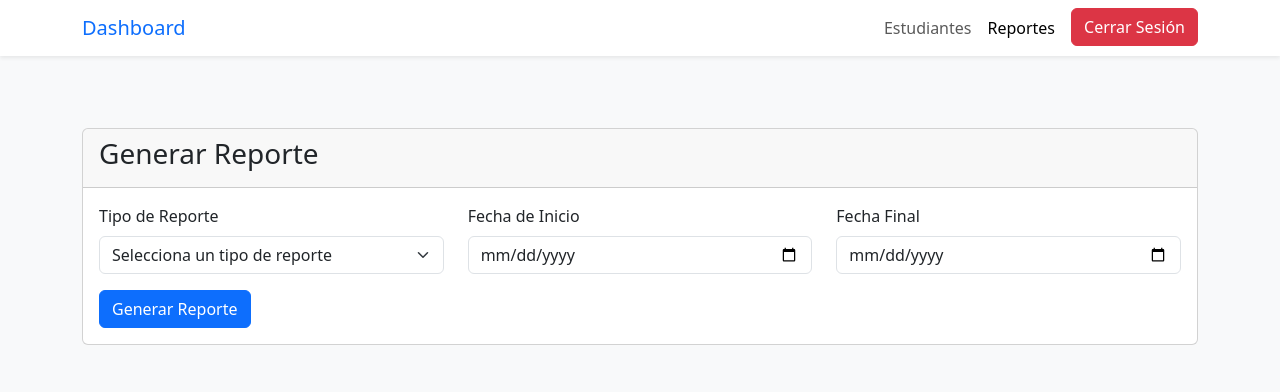
After one commit to caniza1es/Monterosso---registro-de-pagos, a Flask app: page /report in a window 1280 px wide. The commit adds this page. Shown: the top 392 px of the page. Run offline with Flask 3, Linux system fonts and the light colour scheme; the visitor is signed in with stand-in values (Sample User, id 1).

Commit message:
Add files via upload

```diff
--- a/app.py
+++ b/app.py
@@ -1,27 +1,30 @@
-from flask import Flask, session, request, render_template, flash, redirect, url_for
+# app.py
+from flask import Flask, session, request, render_template, flash, redirect, url_for, send_file
 from helpers.setupHelpers import readconfig
 from models.studentModel import Student
 from models.paymentModel import Payment
 from mongoengine import connect
+from datetime import datetime, timedelta
+import pandas as pd
+from io import BytesIO
 
-from datetime import datetime, timedelta
+
 
 def get_covered_dates(start_date, number_of_days):
     """Calcula las fechas cubiertas por el pago, excluyendo sábados y domingos."""
     dates = []
     current_date = start_date
     while len(dates) < number_of_days:
-        if current_date.weekday() < 5:  # 0= lunes, 6= domingo
+        if current_date.weekday() < 5:
             dates.append(current_date)
         current_date += timedelta(days=1)
     return dates
 
-
-
-
 config = readconfig()
 app = Flask(__name__)
 app.secret_key = config["secret_key"]
+VALOR_ALMUERZO = int(config["precio_almuerzo"])
+
 connect(host=config["db"])
 
 @app.route("/", methods=["GET", "POST"])
@@ -75,9 +78,12 @@ def student_detail(student_id):
     except Student.DoesNotExist:
         flash("Estudiante no encontrado.", "error")
         return redirect(url_for("dashboard"))
-    pagos = Payment.objects(student=estudiante).order_by('-start_date')
+    pagos = Payment.objects(student=estudiante).order_by('-transaction_day')
 
-    return render_template("student_detail.html", estudiante=estudiante, pagos=pagos)
+    return render_template("student_detail.html", estudiante=estudiante, pagos=pagos, valor_almuerzo=VALOR_ALMUERZO)
+
+
+
 
 @app.route("/delete_payment/<payment_id>", methods=["POST"])
 def delete_payment(payment_id):
@@ -94,7 +100,6 @@ def delete_payment(payment_id):
     pago.delete()
     flash("Pago eliminado correctamente.", "success")
     return redirect(url_for("student_detail", student_id=pago.student.id))
-
 
 @app.route("/add_payment/<student_id>", methods=["POST"])
 def add_payment(student_id):
@@ -153,7 +158,6 @@ def add_payment(student_id):
     flash("Pago agregado correctamente.", "success")
     return redirect(url_for("student_detail", student_id=student_id))
 
-
 @app.route("/mark_consumption/<payment_id>/<date>", methods=["POST"])
 def mark_consumption(payment_id, date):
     if "active" not in session:
@@ -177,11 +181,210 @@ def mark_consumption(payment_id, date):
     flash(f"Consumo para el día {date} marcado como {estado}.", "success")
     return redirect(url_for("student_detail", student_id=pago.student.id))
 
-
 @app.route("/logout", methods=["POST"])
 def logout():
     session.clear()
     return redirect(url_for("login"))
+
+@app.route("/report", methods=["GET", "POST"])
+def report():
+    if "active" not in session:
+        return redirect(url_for("login"))
+
+    report_data = None
+    report_headers = []
+    report_type = None
+    start_date = None
+    end_date = None
+
+    if request.method == "POST":
+        report_type = request.form.get("report_type")
+        start_date_str = request.form.get("start_date")
+        end_date_str = request.form.get("end_date")
+
+        if not report_type or not start_date_str or not end_date_str:
+            flash("Todos los campos son obligatorios.", "danger")
+            return redirect(url_for("report"))
+
+        try:
+            start_date = datetime.strptime(start_date_str, '%Y-%m-%d').date()
+            end_date = datetime.strptime(end_date_str, '%Y-%m-%d').date()
+
+            if start_date > end_date:
+                flash("La fecha de inicio no puede ser posterior a la fecha final.", "danger")
+                return redirect(url_for("report"))
+        except ValueError:
+            flash("Formato de fecha inválido.", "danger")
+            return redirect(url_for("report"))
+
+        if report_type == "pagos_por_almuerzo":
+
+            pagos = Payment.objects(
+                transaction_day__lte=end_date,
+                transaction_day__gte=start_date
+            )
+
+
+            ingresos_por_transaccion = []
+            ingresos_total = 0
+
+            for pago in pagos:
+                ingreso_transaccion = pago.number_of_days * VALOR_ALMUERZO
+                ingresos_total += ingreso_transaccion
+                ingresos_por_transaccion.append({
+                    "Estudiante": pago.student.nombre,
+                    "Día de Transacción": pago.transaction_day.strftime('%Y-%m-%d'),
+                    "Número de Almuerzos": pago.number_of_days,
+                    "Ingresos Generados": f"${ingreso_transaccion:,}"
+                })
+
+
+            ingresos_por_transaccion.append({
+                "Estudiante": "",
+                "Día de Transacción": "Total",
+                "Número de Almuerzos": "",
+                "Ingresos Generados": f"${ingresos_total:,}"
+            })
+
+            report_headers = ["Estudiante", "Día de Transacción", "Número de Almuerzos", "Ingresos Generados"]
+            report_data = ingresos_por_transaccion
+
+        elif report_type == "pagos_por_estudiante":
+
+            pagos = Payment.objects(
+                transaction_day__lte=end_date,
+                transaction_day__gte=start_date
+            )
+
+
+            data = []
+            for pago in pagos:
+                dias_consumidos = sum(pago.days_consumed.values())
+                data.append({
+                    "Estudiante": pago.student.nombre,
+                    "Grado": pago.student.grado,
+                    "Fecha de Transacción": pago.transaction_day.strftime('%Y-%m-%d'),
+                    "Número de Días Pagados": pago.number_of_days,
+                    "Días Consumidos": dias_consumidos,
+                    "Días Restantes": pago.number_of_days - dias_consumidos
+                })
+
+            report_headers = ["Estudiante", "Grado", "Fecha de Transacción", "Número de Días Pagados", "Días Consumidos", "Días Restantes"]
+            report_data = data
+        else:
+            flash("Tipo de reporte no reconocido.", "danger")
+            return redirect(url_for("report"))
+
+    return render_template("report.html", report_data=report_data, report_headers=report_headers, report_type=report_type, start_date=start_date, end_date=end_date)
+
+@app.route("/download_report", methods=["POST"])
+def download_report():
+    if "active" not in session:
+        return redirect(url_for("login"))
+
+    report_type = request.form.get("report_type")
+    start_date_str = request.form.get("start_date")
+    end_date_str = request.form.get("end_date")
+
+    if not report_type or not start_date_str or not end_date_str:
+        flash("Datos de reporte incompletos.", "danger")
+        return redirect(url_for("report"))
+
+    try:
+        start_date = datetime.strptime(start_date_str, '%Y-%m-%d').date()
+        end_date = datetime.strptime(end_date_str, '%Y-%m-%d').date()
+
+        if start_date > end_date:
+            flash("La fecha de inicio no puede ser posterior a la fecha final.", "danger")
+            return redirect(url_for("report"))
+    except ValueError:
+        flash("Formato de fecha inválido.", "danger")
+        return redirect(url_for("report"))
+
+    if report_type == "pagos_por_almuerzo":
+
+        pagos = Payment.objects(
+            transaction_day__lte=end_date,
+            transaction_day__gte=start_date
+        )
+
+
+        ingresos_por_transaccion = []
+        ingresos_total = 0
+
+        for pago in pagos:
+            ingreso_transaccion = pago.number_of_days * VALOR_ALMUERZO
+            ingresos_total += ingreso_transaccion
+            ingresos_por_transaccion.append({
+                "Estudiante": pago.student.nombre,
+                "Día de Transacción": pago.transaction_day.strftime('%Y-%m-%d'),
+                "Número de Almuerzos": pago.number_of_days,
+                "Ingresos Generados": ingreso_transaccion
+            })
+
+
+        ingresos_por_transaccion.append({
+            "Estudiante": "",
+            "Día de Transacción": "Total",
+            "Número de Almuerzos": "",
+            "Ingresos Generados": ingresos_total
+        })
+
+
+        df = pd.DataFrame(ingresos_por_transaccion)
+
+        df["Ingresos Generados"] = df["Ingresos Generados"].apply(lambda x: f"${x:,}" if isinstance(x, int) else x)
+
+    elif report_type == "pagos_por_estudiante":
+
+        pagos = Payment.objects(
+            transaction_day__lte=end_date,
+            transaction_day__gte=start_date
+        )
+
+
+        data = []
+        for pago in pagos:
+            dias_consumidos = sum(pago.days_consumed.values())
+            data.append({
+                "Estudiante": pago.student.nombre,
+                "Grado": pago.student.grado,
+                "Fecha de Transacción": pago.transaction_day.strftime('%Y-%m-%d'),
+                "Número de Días Pagados": pago.number_of_days,
+                "Días Consumidos": dias_consumidos,
+                "Días Restantes": pago.number_of_days - dias_consumidos
+            })
+
+
+        df = pd.DataFrame(data)
+
+    else:
+        flash("Tipo de reporte no reconocido.", "danger")
+        return redirect(url_for("report"))
+
+
+    output = BytesIO()
+    with pd.ExcelWriter(output, engine='openpyxl') as writer:
+        df.to_excel(writer, index=False, sheet_name='Reporte')
+
+    output.seek(0)
+
+
+    if report_type == "pagos_por_almuerzo":
+        filename = f"reporte_pagos_por_almuerzo_{start_date}_a_{end_date}.xlsx"
+    elif report_type == "pagos_por_estudiante":
+        filename = f"reporte_pagos_por_estudiante_{start_date}_a_{end_date}.xlsx"
+    else:
+        filename = "reporte.xlsx"
+
+
+    return send_file(
+        output,
+        mimetype='application/vnd.openxmlformats-officedocument.spreadsheetml.sheet',
+        as_attachment=True,
+        download_name=filename
+    )
+
 
 def main():
     app.run(debug=True)
--- a/config.txt
+++ b/config.txt
@@ -1,3 +1,4 @@
 pin=9860
+precio_almuerzo=11500
 secret_key=DJEWDJJDEJN
 db=mongodb://localhost:27017/colegio
--- a/models/paymentModel.py
+++ b/models/paymentModel.py
@@ -1,8 +1,10 @@
+# models/paymentModel.py
 from mongoengine import Document, ReferenceField, DateField, IntField, DictField, CASCADE
 from datetime import datetime, timedelta
 
 class Payment(Document):
     student = ReferenceField('Student', required=True, reverse_delete_rule=CASCADE)
+    transaction_day = DateField(required=True, default=datetime.today)  # Nueva fecha de transacción
     start_date = DateField(required=True, default=datetime.today)
     number_of_days = IntField(required=True)
     days_consumed = DictField(default={})  # Formato: {'YYYY-MM-DD': True/False}
@@ -16,7 +18,7 @@ class Payment(Document):
         dates = []
         current_date = self.start_date
         while len(dates) < self.number_of_days:
-            if current_date.weekday() < 5:
+            if current_date.weekday() < 5:  # 0= lunes, 6= domingo
                 dates.append(current_date)
             current_date += timedelta(days=1)
         return dates
--- a/templates/dashboard.html
+++ b/templates/dashboard.html
@@ -20,6 +20,9 @@
                 <ul class="navbar-nav ms-auto">
                     <li class="nav-item">
                         <a class="nav-link active" href="/">Estudiantes</a>
+                    </li>
+                    <li class="nav-item">
+                        <a class="nav-link" href="/report">Reportes</a>
                     </li>
                     <li class="nav-item">
                         <form action="/logout" method="POST" class="d-flex">
--- /dev/null
+++ b/templates/report.html
@@ -0,0 +1,111 @@
+<!-- templates/report.html -->
+<!DOCTYPE html>
+<html lang="es">
+<head>
+    <meta charset="UTF-8">
+    <meta name="viewport" content="width=device-width, initial-scale=1.0">
+    <title>Generar Reporte</title>
+    <link href="https://cdn.jsdelivr.net/npm/bootstrap@5.3.0-alpha3/dist/css/bootstrap.min.css" rel="stylesheet">
+</head>
+<body class="bg-light">
+
+    <nav class="navbar navbar-expand-lg navbar-light bg-white shadow-sm mb-4">
+        <div class="container">
+            <a class="navbar-brand text-primary" href="/">Dashboard</a>
+            <button class="navbar-toggler" type="button" data-bs-toggle="collapse" data-bs-target="#navbarNav"
+                    aria-controls="navbarNav" aria-expanded="false" aria-label="Toggle navigation">
+                <span class="navbar-toggler-icon"></span>
+            </button>
+            <div class="collapse navbar-collapse" id="navbarNav">
+                <ul class="navbar-nav ms-auto">
+                    <li class="nav-item">
+                        <a class="nav-link" href="/">Estudiantes</a>
+                    </li>
+                    <li class="nav-item">
+                        <a class="nav-link active" href="/report">Reportes</a>
+                    </li>
+                    <li class="nav-item">
+                        <form action="/logout" method="POST" class="d-flex">
+                            <button class="btn btn-danger ms-2" type="submit">Cerrar Sesión</button>
+                        </form>
+                    </li>
+                </ul>
+            </div>
+        </div>
+    </nav>
+
+    <div class="container py-5">
+
+        {% with messages = get_flashed_messages(with_categories=True) %}
+            {% if messages %}
+                {% for category, message in messages %}
+                    <div class="alert alert-{{ category }} alert-dismissible fade show" role="alert">
+                        {{ message }}
+                        <button type="button" class="btn-close" data-bs-dismiss="alert" aria-label="Close"></button>
+                    </div>
+                {% endfor %}
+            {% endif %}
+        {% endwith %}
+
+        <div class="card">
+            <div class="card-header">
+                <h3>Generar Reporte</h3>
+            </div>
+            <div class="card-body">
+                <form action="/report" method="POST">
+                    <div class="row mb-3">
+                        <div class="col-md-4">
+                            <label for="report_type" class="form-label">Tipo de Reporte</label>
+                            <select class="form-select" id="report_type" name="report_type" required>
+                                <option value="" selected disabled>Selecciona un tipo de reporte</option>
+                                <option value="pagos_por_almuerzo">Pagos por Almuerzo</option>
+                                <option value="pagos_por_estudiante">Pagos por Estudiante</option>
+                                <!-- Puedes agregar más opciones de reportes aquí -->
+                            </select>
+                        </div>
+                        <div class="col-md-4">
+                            <label for="start_date" class="form-label">Fecha de Inicio</label>
+                            <input type="date" class="form-control" id="start_date" name="start_date" required>
+                        </div>
+                        <div class="col-md-4">
+                            <label for="end_date" class="form-label">Fecha Final</label>
+                            <input type="date" class="form-control" id="end_date" name="end_date" required>
+                        </div>
+                    </div>
+                    <button type="submit" class="btn btn-primary">Generar Reporte</button>
+                </form>
+            </div>
+        </div>
+
+        {% if report_data %}
+            <hr>
+            <h4>Resumen del Reporte</h4>
+            <table class="table table-bordered">
+                <thead>
+                    {% for header in report_headers %}
+                        <th>{{ header }}</th>
+                    {% endfor %}
+                </thead>
+                <tbody>
+                    {% for row in report_data %}
+                        <tr>
+                            {% for header in report_headers %}
+                                <td>{{ row[header] }}</td>
+                            {% endfor %}
+                        </tr>
+                    {% endfor %}
+                </tbody>
+            </table>
+            <form action="/download_report" method="POST">
+                <input type="hidden" name="report_type" value="{{ report_type }}">
+                <input type="hidden" name="start_date" value="{{ start_date }}">
+                <input type="hidden" name="end_date" value="{{ end_date }}">
+                <button type="submit" class="btn btn-success">Descargar Reporte en Excel</button>
+            </form>
+        {% endif %}
+
+    </div>
+
+    <script src="https://cdn.jsdelivr.net/npm/bootstrap@5.3.0-alpha3/dist/js/bootstrap.bundle.min.js"></script>
+</body>
+</html>
```
Also changed, not shown: templates/student_detail.html (+35 -25 lines).
